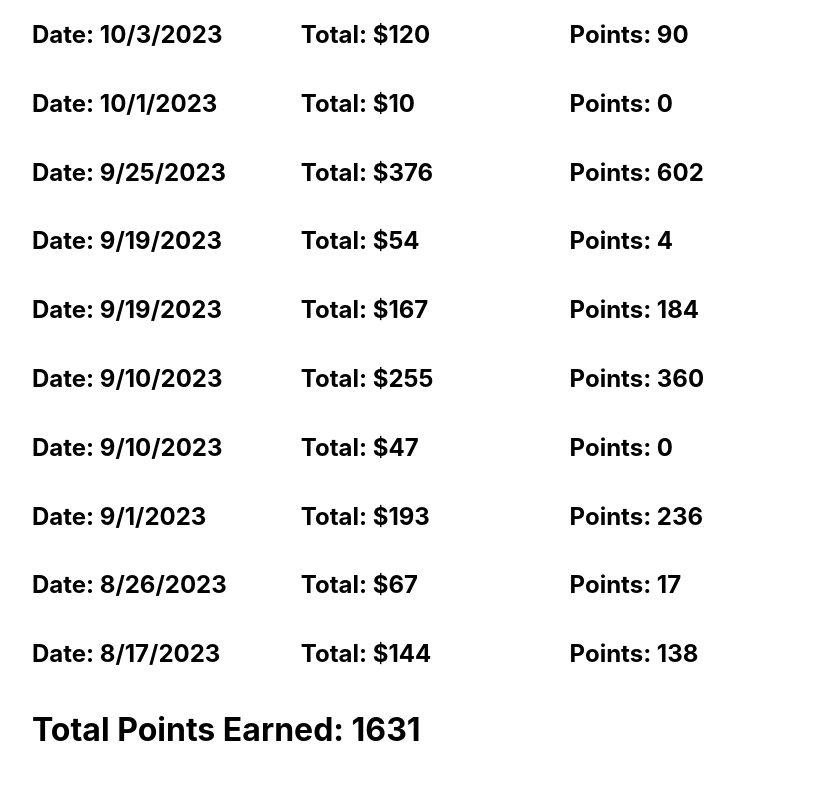
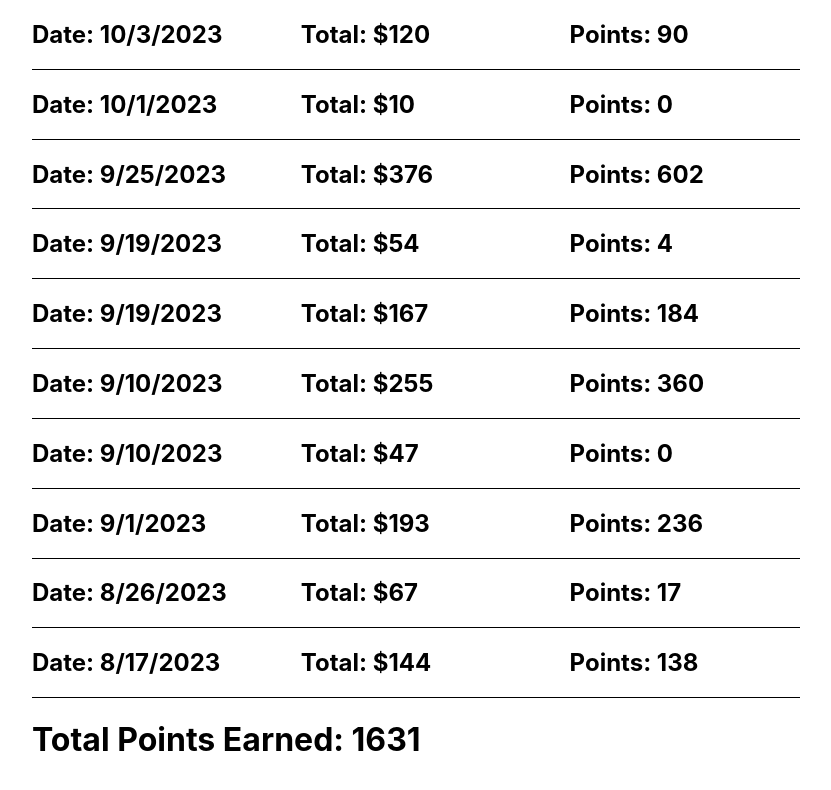
Before and after one commit to zacwalters4/react-homework, a React (Create React App) app: page / in a window 1280 px wide. Shown: the top 790 px of the page, without its empty margins (224-1055 px from the left). Built offline with nearby package versions, Linux system fonts and the light colour scheme.

Commit message:
Add underline to Transaction component

```diff
--- a/src/Transaction/Transaction.css
+++ b/src/Transaction/Transaction.css
@@ -2,6 +2,7 @@
     display: flex;
     width: 60%;
     justify-content: space-between;
+    border-bottom: solid black 1px;
 }
 
 .transaction > h2 {
```
